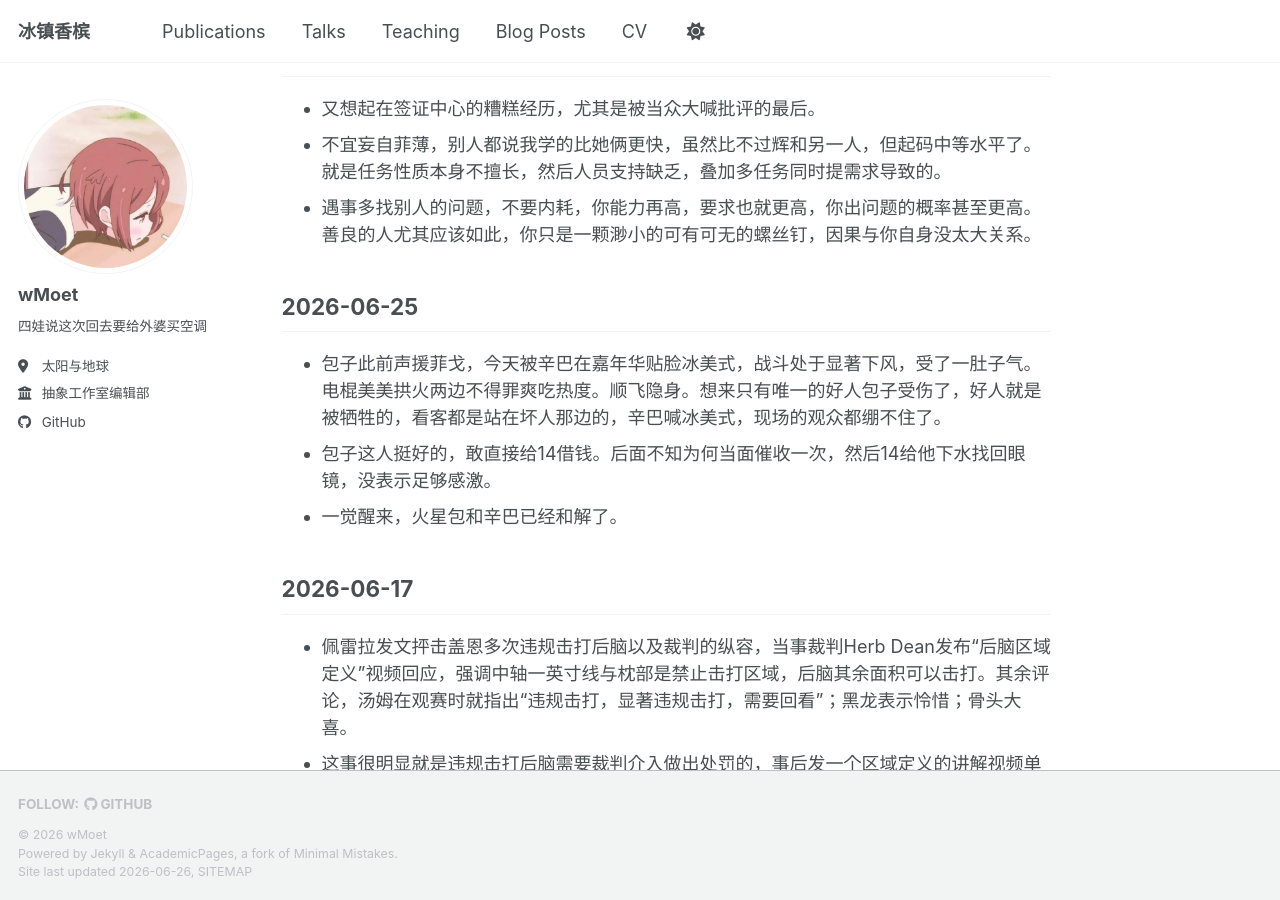
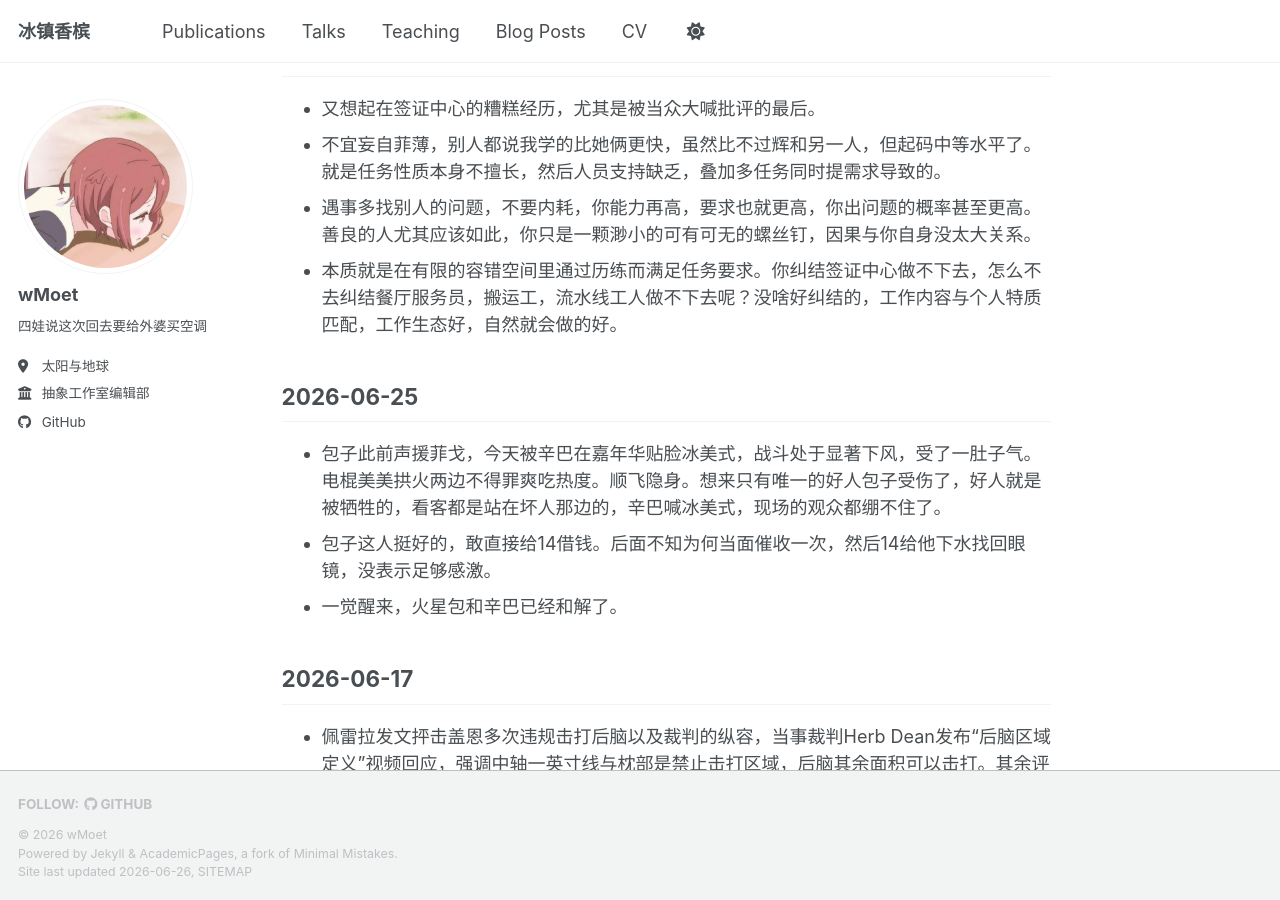
Before and after one commit to wMoet/wMoet.github.io, a Jekyll site: the page built from _posts/2026-12-31-我想说说2026.md, in a window 1280 px wide and 900 px high, scrolled down 314 px. Built offline with Jekyll 4.4.1, drawn with Linux system fonts in a browser that asks for light colours; a script bundle is joined from its source files by our own code; library files that are not in the unit come from our copies.

Commit message:
Update 2026-12-31-我想说说2026.md

```diff
--- a/_posts/2026-12-31-我想说说2026.md
+++ b/_posts/2026-12-31-我想说说2026.md
@@ -13,6 +13,7 @@ tags:
 - 又想起在签证中心的糟糕经历，尤其是被当众大喊批评的最后。
 - 不宜妄自菲薄，别人都说我学的比她俩更快，虽然比不过辉和另一人，但起码中等水平了。就是任务性质本身不擅长，然后人员支持缺乏，叠加多任务同时提需求导致的。
 - 遇事多找别人的问题，不要内耗，你能力再高，要求也就更高，你出问题的概率甚至更高。善良的人尤其应该如此，你只是一颗渺小的可有可无的螺丝钉，因果与你自身没太大关系。
+- 本质就是在有限的容错空间里通过历练而满足任务要求。你纠结签证中心做不下去，怎么不去纠结餐厅服务员，搬运工，流水线工人做不下去呢？没啥好纠结的，工作内容与个人特质匹配，工作生态好，自然就会做的好。
 
 ## 2026-06-25
 - 包子此前声援菲戈，今天被辛巴在嘉年华贴脸冰美式，战斗处于显著下风，受了一肚子气。电棍美美拱火两边不得罪爽吃热度。顺飞隐身。想来只有唯一的好人包子受伤了，好人就是被牺牲的，看客都是站在坏人那边的，辛巴喊冰美式，现场的观众都绷不住了。
```
